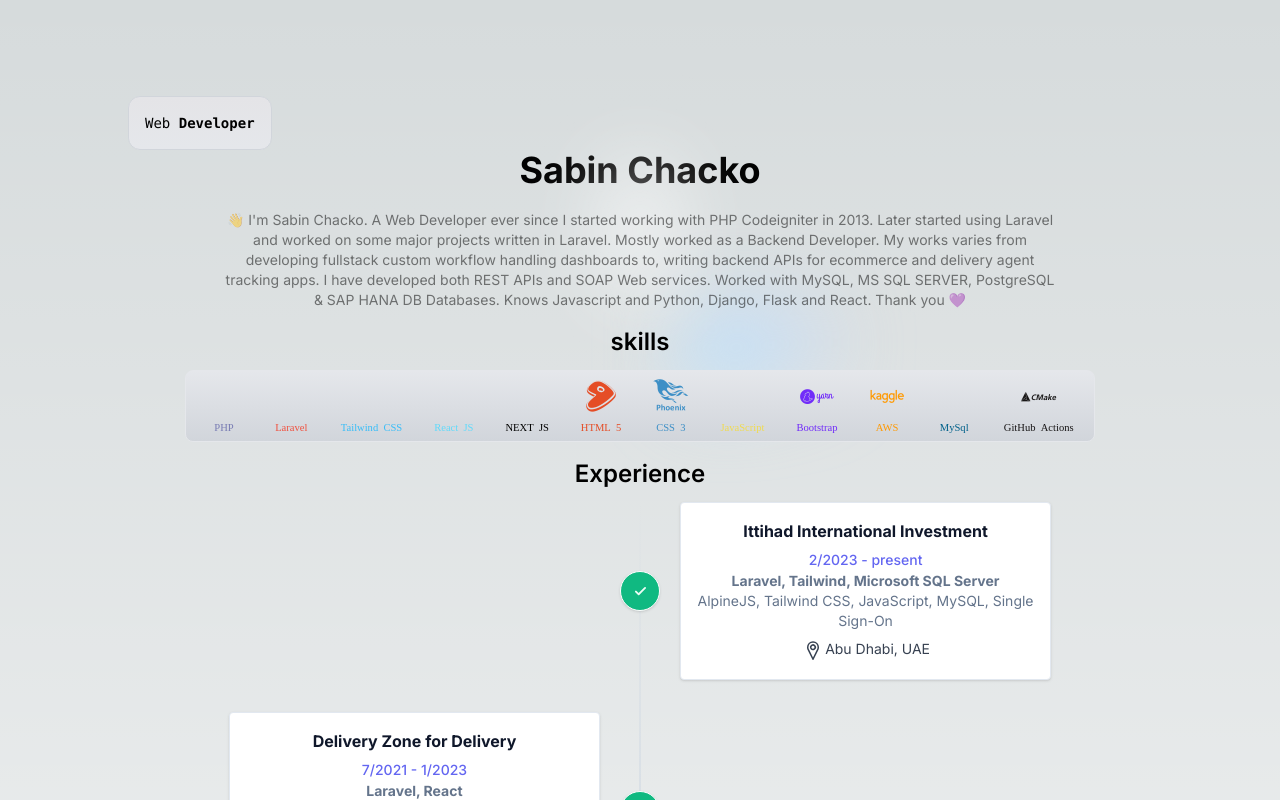
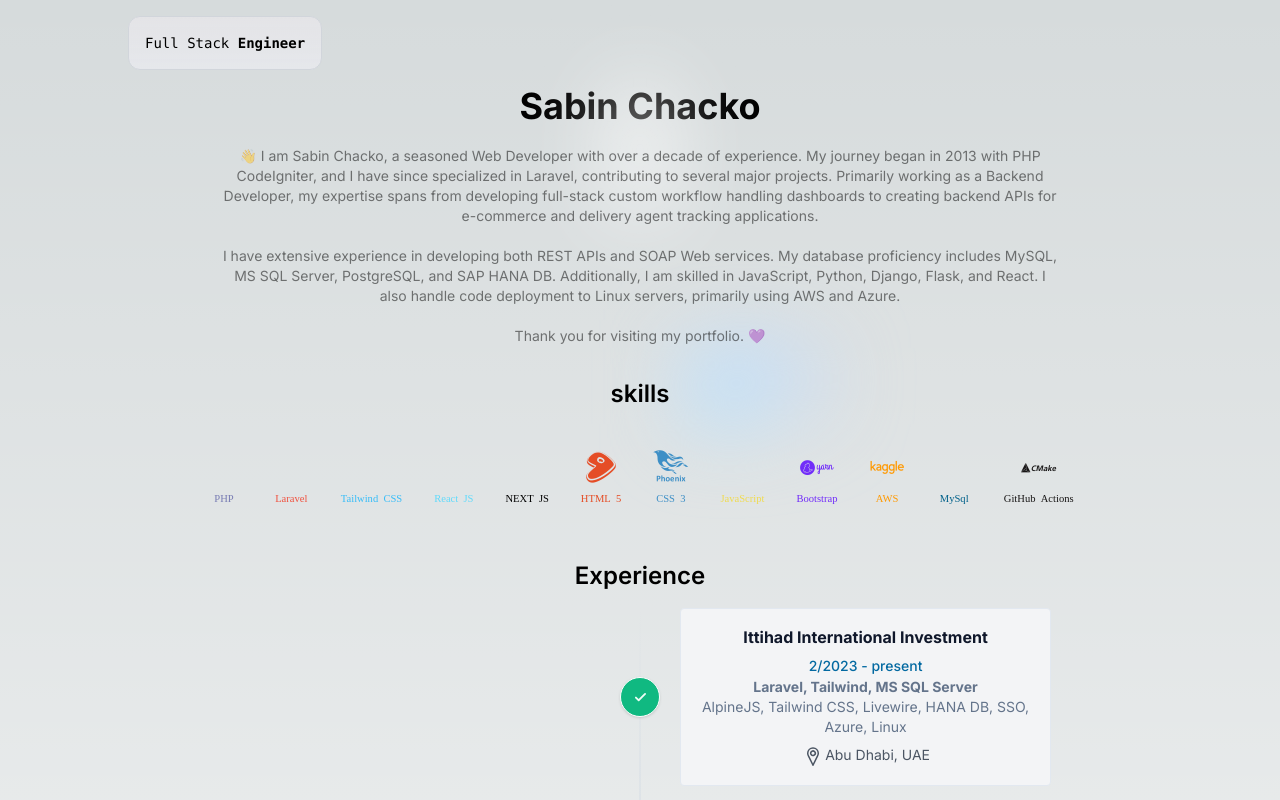
Before and after one commit to sabinchacko03/sabinchacko03.github.io, a Next.js app: page / in a window 1280 px wide. Shown: the top 800 px of the page. Built offline with nearby package versions, Linux system fonts and the light colour scheme.

Commit message:
darkmode

```diff
--- a/app/config.js
+++ b/app/config.js
@@ -58,14 +58,16 @@ export let experiences = [
         "mainTech": [
             "Laravel",
             "Tailwind",
-            "Microsoft SQL Server"
+            "MS SQL Server"
         ],
         "technologies": [
             "AlpineJS",
             "Tailwind CSS",
-            "JavaScript",
-            "MySQL",
-            "Single Sign-On"
+            "Livewire",
+            "HANA DB",
+            "SSO",
+            "Azure",
+            "Linux",
         ]
     },
     {
--- a/app/page.js
+++ b/app/page.js
@@ -1,49 +1,47 @@
-import Image from 'next/image';
-import 'devicon';
-import { skills, experiences } from './config';
+import Image from "next/image";
+import "devicon";
+import { skills, experiences } from "./config";
 
 export default function Home() {
   return (
-    <main className="flex min-h-screen flex-col items-center justify-between p-24">
+    <main className="flex min-h-screen flex-col items-center justify-between p-4">
       <div className="z-10 max-w-5xl w-full items-center justify-between font-mono text-sm lg:flex">
-        <p className="fixed left-0 top-0 flex w-full justify-center border-b border-gray-300 bg-gradient-to-b from-zinc-200 pb-6 pt-8 backdrop-blur-2xl dark:border-neutral-800 dark:bg-zinc-800/30 dark:from-inherit lg:static lg:w-auto lg:rounded-xl lg:border lg:bg-gray-200 lg:p-4 lg:dark:bg-zinc-800/30">
-          Web&nbsp;
-          <code className="font-mono font-bold">Developer</code>
+        <p className=" left-0 top-0 flex w-full justify-center border-b border-gray-300 bg-gradient-to-b from-zinc-200 pb-6 pt-8 backdrop-blur-2xl dark:border-neutral-800 dark:bg-zinc-800/30 dark:from-inherit lg:static lg:w-auto lg:rounded-xl lg:border lg:bg-gray-200 lg:p-4 lg:dark:bg-zinc-800/30">
+          Full Stack&nbsp;
+          <code className="font-mono font-bold">Engineer</code>
         </p>
       </div>
 
       <div className="relative place-items-center before:absolute before:h-[100px] before:w-[80px] before:-translate-x-1/2 before:rounded-full before:bg-gradient-radial before:from-white before:to-transparent before:blur-2xl before:content-[''] after:absolute after:-z-20 after:h-[80px] after:w-[140px] after:translate-x-1/3 after:bg-gradient-conic after:from-sky-200 after:via-blue-200 after:blur-2xl after:content-[''] before:dark:bg-gradient-to-br before:dark:from-transparent before:dark:to-blue-700 before:dark:opacity-10 after:dark:from-sky-900 after:dark:via-[#0141ff] after:dark:opacity-40 before:lg:h-[160px] z-[-1] text-center">
-        {/* <Image
-          className="relative dark:drop-shadow-[0_0_0.3rem_#ffffff70] dark:invert"
-          src="/next.svg"
-          alt="Next.js Logo"
-          width={180}
-          height={37}
-          priority
-        /> */}
-        <h1 className='text-3xl md:text-4xl font-bold'>
-          Sabin Chacko
-        </h1>
-        <p className={`m-0 md:mt-5 max-w-[95ch] text-sm opacity-50`}>
-          {"👋 I'm Sabin Chacko. A Web Developer ever since I started working with PHP Codeigniter in 2013. Later started using Laravel and worked on some major projects written in Laravel. Mostly worked as a Backend Developer. My works varies from developing fullstack custom workflow handling dashboards to, writing backend APIs for ecommerce and delivery agent tracking apps. I have developed both REST APIs and SOAP Web services. Worked with MySQL, MS SQL SERVER, PostgreSQL & SAP HANA DB Databases. Knows Javascript and Python, Django, Flask and React. Thank you 💜"}
+        <h1 className="text-3xl md:text-4xl font-bold my-4">Sabin Chacko</h1>
+        <p className={`m-0 md:mt-5 max-w-[95ch] text-sm opacity-50 my-2 md:m-0`}>
+          {
+            "👋 I am Sabin Chacko, a seasoned Web Developer with over a decade of experience. My journey began in 2013 with PHP CodeIgniter, and I have since specialized in Laravel, contributing to several major projects. Primarily working as a Backend Developer, my expertise spans from developing full-stack custom workflow handling dashboards to creating backend APIs for e-commerce and delivery agent tracking applications."
+          }
+        </p>
+        <p className={`m-0 md:mt-5 max-w-[95ch] text-sm opacity-50 my-2 md:m-0`}>
+          {
+            "I have extensive experience in developing both REST APIs and SOAP Web services. My database proficiency includes MySQL, MS SQL Server, PostgreSQL, and SAP HANA DB. Additionally, I am skilled in JavaScript, Python, Django, Flask, and React. I also handle code deployment to Linux servers, primarily using AWS and Azure."
+          }
+        </p>
+
+        <p className={`m-0 md:mt-5 max-w-[95ch] text-sm opacity-50 my-2 md:m-0`}>
+          {"Thank you for visiting my portfolio. 💜"}
         </p>
       </div>
 
       <div className="text-center mt-4">
+        <h2 className={`text-2xl font-semibold my-4`}>skills</h2>
 
-        <h2 className={`mb-3 text-2xl font-semibold`}>
-          skills
-        </h2>
-
-        <div className="relative border rounded-lg border-gray-200 bg-gradient-to-b from-gray-200 to-gray-300 p-2">
-
-          <ul className='flex gap-2 flex-wrap justify-center'>
-
+        <div className="relative ">
+          <ul className="flex gap-2 flex-wrap justify-center dark:bg-gray-800 p-4 rounded-lg">
             {skills.map((skill, i) => {
-
               return (
-                <li className="list-inline-item mx-3" key={i}>
-                  <i className={skill.icon + ' colored'} style={{ fontSize: "220%" }}>
+                <li className="list-inline-item mx-3 my-2" key={i}>
+                  <i
+                    className={skill.icon + " colored"}
+                    style={{ fontSize: "220%" }}
+                  >
                     <p
                       className="text-center"
                       style={{ fontSize: "30%", marginTop: "4px" }}
@@ -52,49 +50,72 @@ export default function Home() {
                     </p>
                   </i>
                 </li>
-              )
-
+              );
             })}
-
           </ul>
-
         </div>
-
       </div>
 
-      <div className='text-center mt-4'>
-
-        <h2 className={`mb-3 text-2xl font-semibold`}>
-          Experience
-        </h2>
-        <div className='space-y-8 relative before:absolute before:inset-0 before:ml-5 before:-translate-x-px md:before:mx-auto md:before:translate-x-0 before:h-full before:w-0.5 before:bg-gradient-to-b before:from-transparent before:via-slate-300 before:to-transparent'>
+      <div className="text-center mt-4">
+        <h2 className={`my-4 text-2xl font-semibold`}>Experience</h2>
+        <div className="space-y-8 relative before:absolute before:inset-0 before:ml-5 before:-translate-x-px md:before:mx-auto md:before:translate-x-0 before:h-full before:w-0.5 before:bg-gradient-to-b before:from-transparent before:via-slate-300 before:to-transparent">
           {experiences.map((experience, index) => {
             return (
-              <div className="relative flex items-center justify-between md:justify-normal md:odd:flex-row-reverse group is-active" key={index}>
+              <div
+                className="relative flex items-center justify-between md:justify-normal md:odd:flex-row-reverse group is-active"
+                key={index}
+              >
                 <div className="flex items-center justify-center w-10 h-10 rounded-full border border-white bg-slate-300 group-[.is-active]:bg-emerald-500 text-slate-500 group-[.is-active]:text-emerald-50 shadow shrink-0 md:order-1 md:group-odd:-translate-x-1/2 md:group-even:translate-x-1/2">
-                  <svg className="fill-current" xmlns="http://www.w3.org/2000/svg" width="12" height="10">
-                    <path fillRule="nonzero" d="M10.422 1.257 4.655 7.025 2.553 4.923A.916.916 0 0 0 1.257 6.22l2.75 2.75a.916.916 0 0 0 1.296 0l6.415-6.416a.916.916 0 0 0-1.296-1.296Z" />
+                  <svg
+                    className="fill-current"
+                    xmlns="http://www.w3.org/2000/svg"
+                    width="12"
+                    height="10"
+                  >
+                    <path
+                      fillRule="nonzero"
+                      d="M10.422 1.257 4.655 7.025 2.553 4.923A.916.916 0 0 0 1.257 6.22l2.75 2.75a.916.916 0 0 0 1.296 0l6.415-6.416a.916.916 0 0 0-1.296-1.296Z"
+                    />
                   </svg>
                 </div>
-                <div className="w-[calc(100%-4rem)] md:w-[calc(50%-2.5rem)] bg-white p-4 rounded border border-slate-200 shadow">
+                <div className="w-[calc(100%-4rem)] md:w-[calc(50%-2.5rem)] bg-gray-100 dark:bg-gray-800 p-4 rounded border border-slate-200 dark:border-slate-800">
                   <div className="flex items-center justify-center space-x-2 mb-1">
-                    <div className="font-bold text-slate-900">{experience.company}</div>
+                    <div className="font-bold text-slate-900 dark:text-slate-200">
+                      {experience.company}
+                    </div>
                   </div>
-                  <time className="font-caveat font-medium text-indigo-500 text-sm">{experience.years}</time>
-                  <div className="text-slate-500 font-bold text-sm md:text-normal">{experience.mainTech.join(', ')}</div>
-                  <div className="text-slate-500 text-sm md:text-normal">{experience.technologies.join(', ')}</div>
-                  <div className='text-gray-700 flex justify-center text-sm mt-2'>
-                    <svg className="w-6 h-6" viewBox="0 0 16 16" xmlns="http://www.w3.org/2000/svg" fill="currentColor"><path fillRule="evenodd" clipRule="evenodd" d="M10.832 2.688A4.056 4.056 0 0 0 8.02 1.5h-.04a4.056 4.056 0 0 0-4 4c-.013.75.198 1.487.606 2.117L7.734 14h.533l3.147-6.383c.409-.63.62-1.367.606-2.117a4.056 4.056 0 0 0-1.188-2.812zM7.925 2.5l.082.01.074-.01a3.075 3.075 0 0 1 2.941 3.037 2.74 2.74 0 0 1-.467 1.568l-.02.034-.017.035L8 12.279l-2.517-5.1-.017-.039-.02-.034a2.74 2.74 0 0 1-.467-1.568A3.074 3.074 0 0 1 7.924 2.5zm.612 2.169a1 1 0 1 0-1.112 1.663 1 1 0 0 0 1.112-1.663zM6.87 3.837a2 2 0 1 1 2.22 3.326 2 2 0 0 1-2.22-3.326z" /></svg>
+                  <time className="font-caveat font-medium text-sky-700 dark:text-sky-200 text-sm">
+                    {experience.years}
+                  </time>
+                  <div className="text-slate-500 dark:text-slate-400 font-bold text-sm md:text-normal">
+                    {experience.mainTech.join(", ")}
+                  </div>
+                  <div className="text-slate-500 text-sm md:text-normal">
+                    {experience.technologies.join(", ")}
+                  </div>
+                  <div className="text-gray-600 flex justify-center text-sm mt-2">
+                    <svg
+                      className="w-6 h-6"
+                      viewBox="0 0 16 16"
+                      xmlns="http://www.w3.org/2000/svg"
+                      fill="currentColor"
+                    >
+                      <path
+                        fillRule="evenodd"
+                        clipRule="evenodd"
+                        d="M10.832 2.688A4.056 4.056 0 0 0 8.02 1.5h-.04a4.056 4.056 0 0 0-4 4c-.013.75.198 1.487.606 2.117L7.734 14h.533l3.147-6.383c.409-.63.62-1.367.606-2.117a4.056 4.056 0 0 0-1.188-2.812zM7.925 2.5l.082.01.074-.01a3.075 3.075 0 0 1 2.941 3.037 2.74 2.74 0 0 1-.467 1.568l-.02.034-.017.035L8 12.279l-2.517-5.1-.017-.039-.02-.034a2.74 2.74 0 0 1-.467-1.568A3.074 3.074 0 0 1 7.924 2.5zm.612 2.169a1 1 0 1 0-1.112 1.663 1 1 0 0 0 1.112-1.663zM6.87 3.837a2 2 0 1 1 2.22 3.326 2 2 0 0 1-2.22-3.326z"
+                      />
+                    </svg>
                     {experience.location}
                   </div>
                 </div>
               </div>
-            )
+            );
           })}
         </div>
       </div>
 
-      <div className="mb-32 grid text-center lg:max-w-5xl lg:w-full lg:mb-0 lg:grid-cols-4 lg:text-left mt-4">
+      <div className="mb-32 flex justify-between text-center lg:max-w-5xl lg:w-full lg:mb-0 lg:grid-cols-4 lg:text-left mt-4">
         <a
           href="https://ae.linkedin.com/in/sabin-chacko?trk=people-guest_people_search-card"
           className="group rounded-lg border border-transparent px-5 py-4 transition-colors hover:border-gray-300 hover:bg-gray-100 hover:dark:border-neutral-700 hover:dark:bg-neutral-800 hover:dark:bg-opacity-30"
@@ -102,7 +123,7 @@ export default function Home() {
           rel="noopener noreferrer"
         >
           <h2 className={`mb-3 text-2xl font-semibold`}>
-            LinkedIn{' '}
+            LinkedIn{" "}
             <span className="inline-block transition-transform group-hover:translate-x-1 motion-reduce:transform-none">
               -&gt;
             </span>
@@ -119,7 +140,7 @@ export default function Home() {
           rel="noopener noreferrer"
         >
           <h2 className={`mb-3 text-2xl font-semibold`}>
-            GIthub{' '}
+            GIthub{" "}
             <span className="inline-block transition-transform group-hover:translate-x-1 motion-reduce:transform-none">
               -&gt;
             </span>
@@ -135,7 +156,7 @@ export default function Home() {
           rel="noopener noreferrer"
         >
           <h2 className={`mb-3 text-2xl font-semibold`}>
-            StackOverflow{' '}
+            StackOverflow{" "}
             <span className="inline-block transition-transform group-hover:translate-x-1 motion-reduce:transform-none">
               -&gt;
             </span>
@@ -146,5 +167,5 @@ export default function Home() {
         </a>
       </div>
     </main>
-  )
+  );
 }
```
